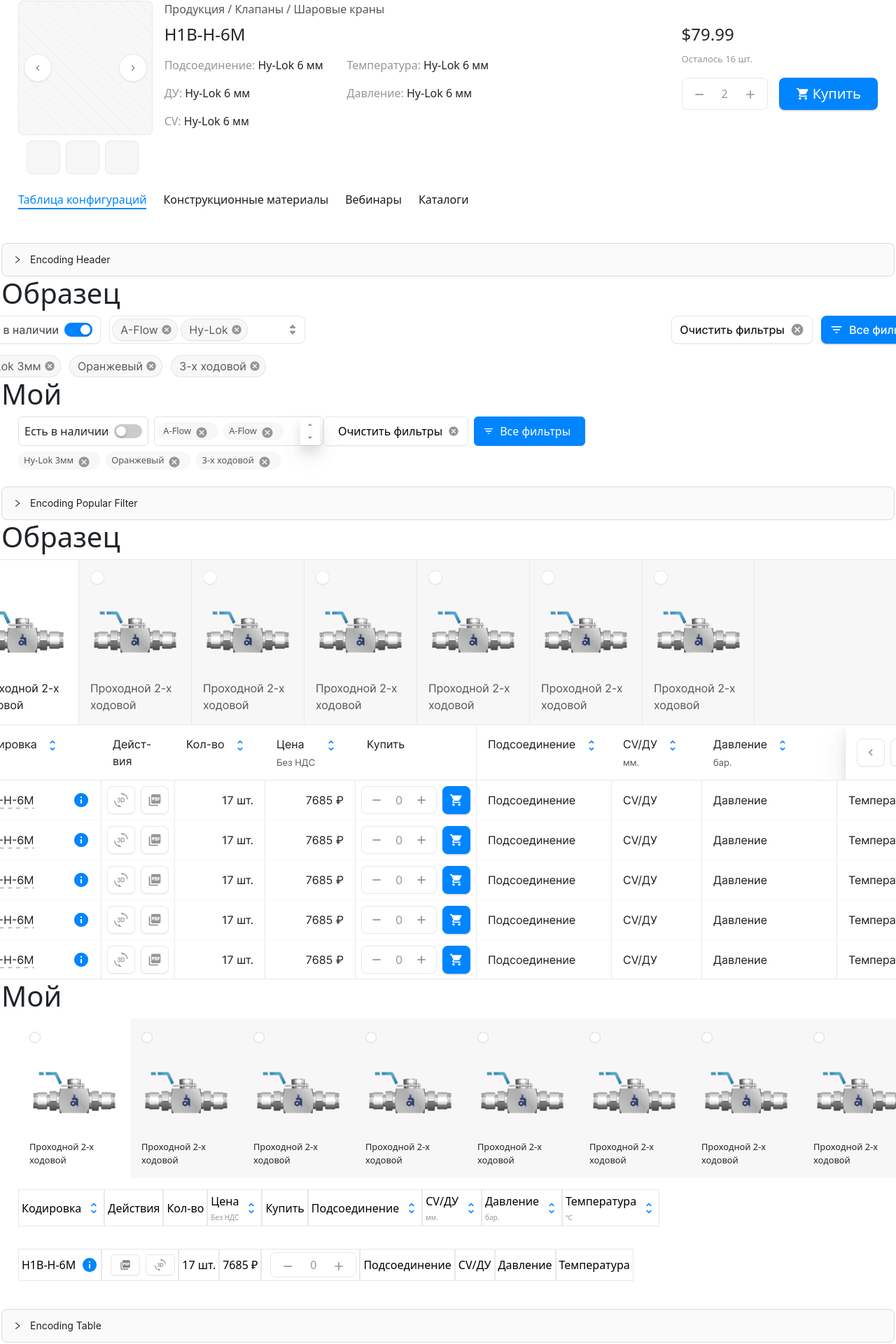
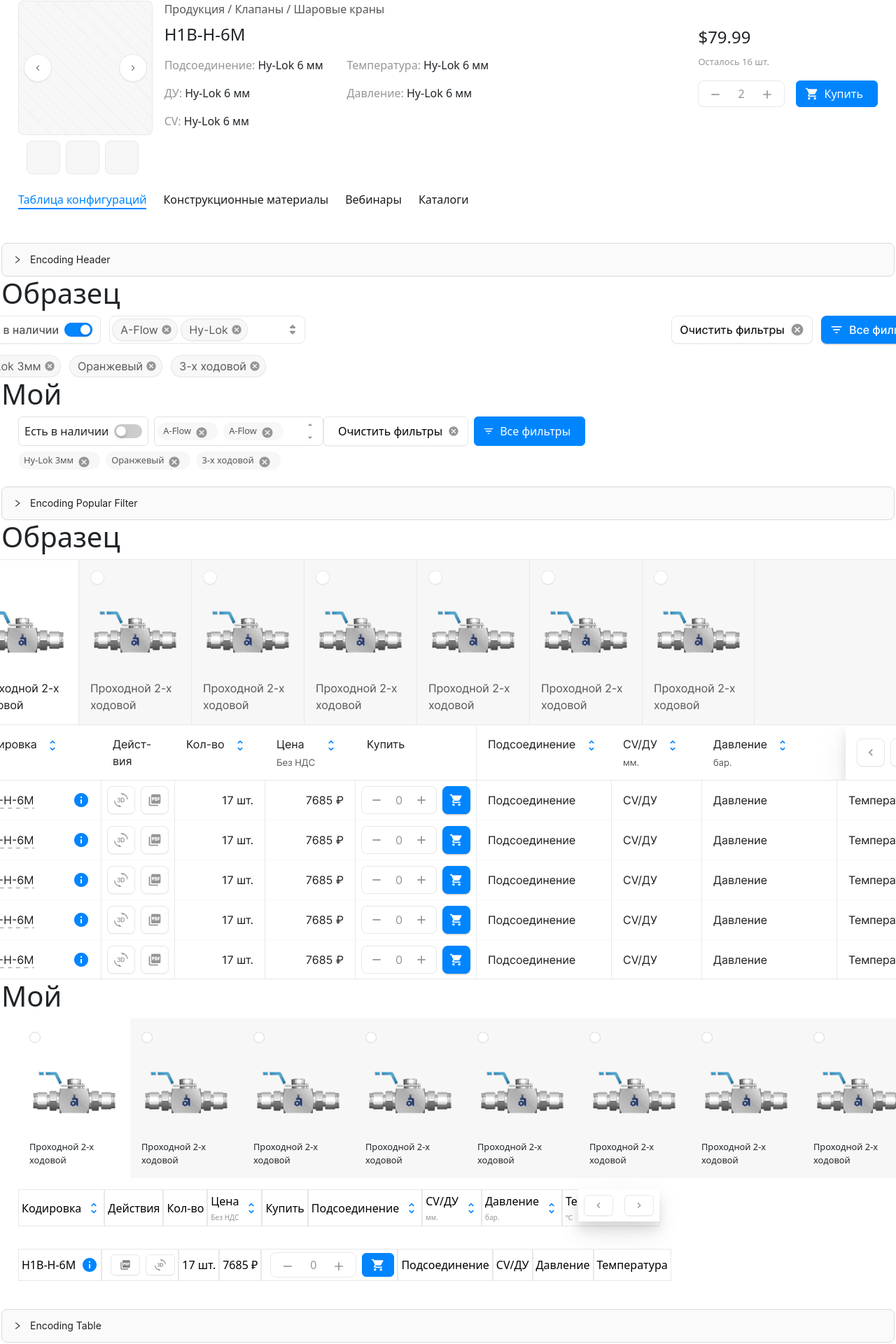
Before and after one commit to picus23/any-web-components, a Next.js app: page /encoding in a window 1280 px wide. Shown: the part 478-2398 px from the top of the page at 70% size. Built offline with nearby package versions, Linux system fonts and the light colour scheme.

Commit message:
edit encoding

```diff
--- a/pages/encoding/index.tsx
+++ b/pages/encoding/index.tsx
@@ -93,7 +93,7 @@ export default function () {
                         <ButtonGrayAddRemove counter={2} onClickRemove={() => alert('Click')} onClickAdd={() => alert('Click')} />
                     }
                     buttonBuy={
-                        <ButtonBuy onClick={() => alert('Click')} icon={<MdShoppingCart size={20} fill={'#fff'} />} btn_style='blue'>Купить</ButtonBuy>
+                        <Button onClick={() => alert('Click')} icon={<MdShoppingCart size={20} fill={'#fff'} />}>Купить</Button>
                     }>
                 </EncodingBlockButtons>
                 <div className="d-flex my-4 gap-4">
@@ -152,9 +152,7 @@ export default function () {
                                     style={{ border: '1px solid #E8E8E8' }}>
                                     <FilterChips title="A-Flow" onClick={() => alert(111)} />
                                     <FilterChips title="A-Flow" onClick={() => alert(111)} />
-                                    <div className="d-flex flex-column ms-3 btn-group-vertical" role="group"
-                                        style={{ boxShadow: '0px 11px 15px rgba(0, 0, 0, 0.1), 0px 9px 46px rgba(0, 0, 0, 0.06), 0px 24px 38px rgba(0, 0, 0, 0.04)' }}>
-                                        <button style={{ height: '20px' }} onClick={() => alert('Click')} className="bg-transparent border-0 d-flex align-items-end"><MdArrowDropUp fill="#969696" /></button>
+                                    <div className="d-flex flex-column ms-3 btn-group-vertical" role="group">                                        <button style={{ height: '20px' }} onClick={() => alert('Click')} className="bg-transparent border-0 d-flex align-items-end"><MdArrowDropUp fill="#969696" /></button>
                                         <button style={{ height: '20px' }} onClick={() => alert('Click')} className="bg-transparent border-0 d-flex align-items-start"><MdArrowDropDown fill="#969696" /></button>
                                     </div>
                                 </div>
@@ -285,7 +283,7 @@ export default function () {
                     </div>
 
                     <div className="d-flex my-3">
-                        <div className="d-flex position-relative w-100">
+                        <div className="d-flex position-relative">
                             <TableCell
                                 title={'Кодировка'}
                                 icon={<MdUnfoldMore size={20} fill="#0085FF" />} />
@@ -297,7 +295,8 @@ export default function () {
                             <TableCell title={'CV/ДУ'} describe={'мм.'} icon={<MdUnfoldMore size={20} fill="#0085FF" />}></TableCell>
                             <TableCell title={'Давление'} describe={'бар.'} icon={<MdUnfoldMore size={20} fill="#0085FF" />}></TableCell>
                             <TableCell title={'Температура'} describe={'℃'} icon={<MdUnfoldMore size={20} fill="#0085FF" />}></TableCell>
-                            <div className="d-flex bg-white position-absolute top-0 end-0 justify-content-center gap-3 p-2">
+                            <div className="d-flex bg-white position-absolute top-0 end-0 justify-content-center gap-3 p-2"
+                                style={{ boxShadow: '0px 11px 15px rgba(0, 0, 0, 0.1), 0px 9px 46px rgba(0, 0, 0, 0.06), 0px 24px 38px rgba(0, 0, 0, 0.04)' }}>
                                 <Button
                                     onClick={() => alert('Click')}
                                     icon={<MdChevronLeft fill="#969696" />}
@@ -332,8 +331,10 @@ export default function () {
                                 <ButtonGrayAddRemove
                                     counter={0}
                                     onClickRemove={() => alert('Click')}
-                                    onClickAdd={() => alert('Click')}
-                                    onClickBuy={() => alert('Click')} />
+                                    onClickAdd={() => alert('Click')} />
+                                <Button
+                                    onClick={() => alert('Click')}
+                                    icon={<MdShoppingCart size={20} fill={'#fff'} />} />
                             </TableCell>
                             <TableCell title={'Подсоединение'}></TableCell>
                             <TableCell title={'CV/ДУ'}></TableCell>
--- a/styles/style.scss
+++ b/styles/style.scss
@@ -20,8 +20,8 @@
 }
 
 .btn-outline-secondary {
-    --bs-btn-color: #000;
-    --bs-btn-border-color: #E8E8E8;
+    --bs-btn-color: #000 ;
+    --bs-btn-border-color: #E8E8E8 ;
     --bs-btn-hover-color: #000;
     --bs-btn-hover-bg: none;
     --bs-btn-hover-border-color: #E8E8E8;
```
Also changed, not shown: styles/style.css, 1 other file (tests, documents, lock files or other folders).
